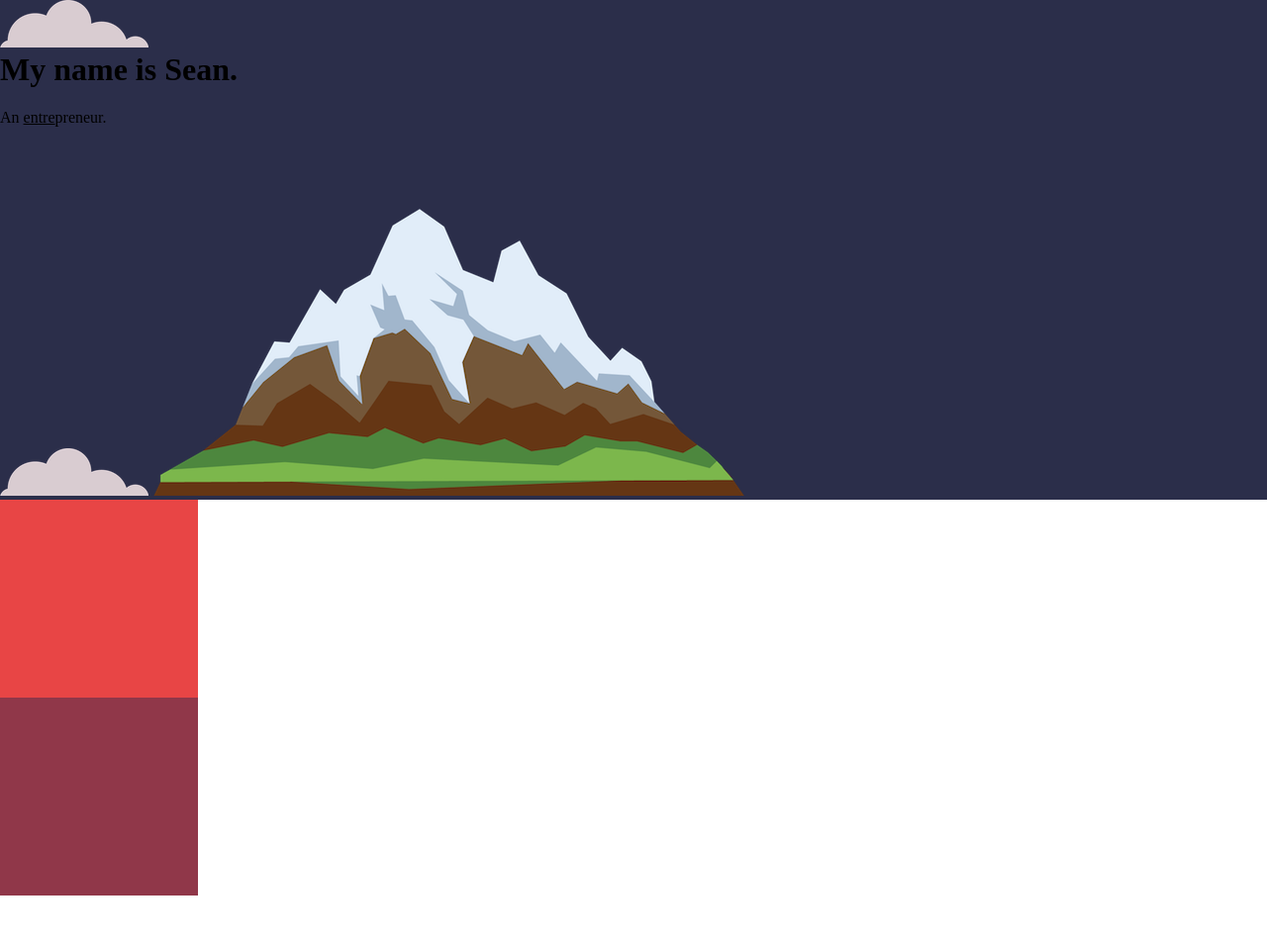
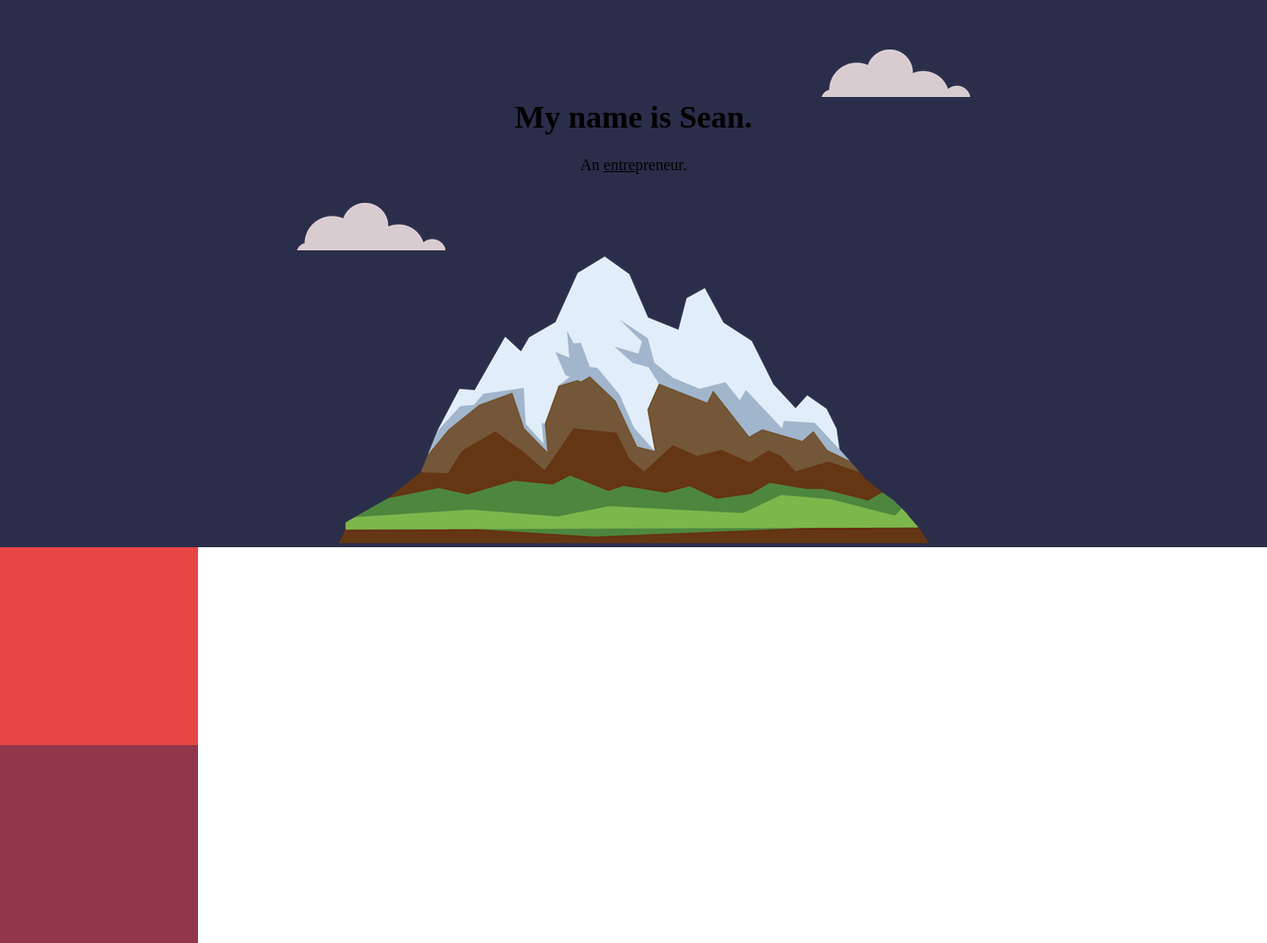
Before and after one commit to hyprul/Personal, a plain HTML site: page index.html in a window 1280 px wide. Shown: the whole page at 99% size. Before the commit the page ends 905 px from the top, so only its background shows below. Drawn offline with Linux system fonts and the light colour scheme.

Commit message:
abs vs relative

```diff
--- a/css/styles.css
+++ b/css/styles.css
@@ -1,5 +1,6 @@
 body {
     margin: 0px;
+    text-align: center;
 }
 
 /* div {
@@ -7,15 +8,18 @@ body {
 } */
 
 h1 {
-    margin-top: 0px;
+    margin-top: 0;
 }
+
 /*
 img {
     display: inline-block;
 } */
 
 .top-container {
+    position: relative;
     background-color: #2b2e4a;
+    padding-top: 100px;
 }
 
 .middle-container {
@@ -33,3 +37,15 @@ img {
 .pro {
     text-decoration: underline;
 }
+
+.top-cloud {
+    position: absolute;
+    right: 300px;
+    top: 50px;
+}
+
+.bottom-cloud {
+    position: absolute;
+    left: 300px;
+    bottom: 300px;
+}
--- a/index.html
+++ b/index.html
@@ -13,10 +13,10 @@
 
 <body>
     <div class="top-container">
-        <img src="images/cloud.png" alt="cloud-img">
+        <img class="top-cloud" src="images/cloud.png" alt="cloud-img">
         <h1>My name is Sean.</h1>
         <p>An <span class="pro">entre</span>preneur.</p>
-        <img src="images/cloud.png" alt="cloud-img">
+        <img class="bottom-cloud" src="images/cloud.png" alt="cloud-img">
         <img src="images/mountain.png" alt="mountain-img">
     </div>
 
```
